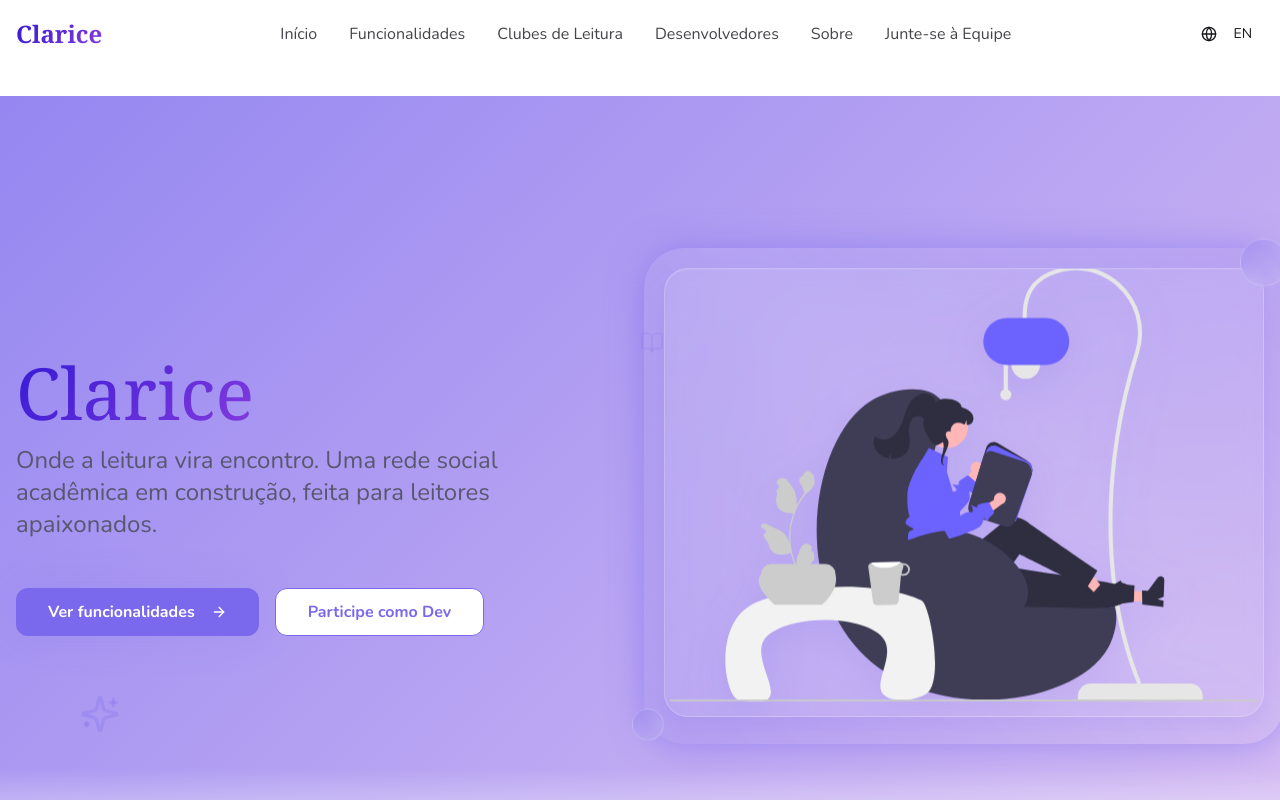
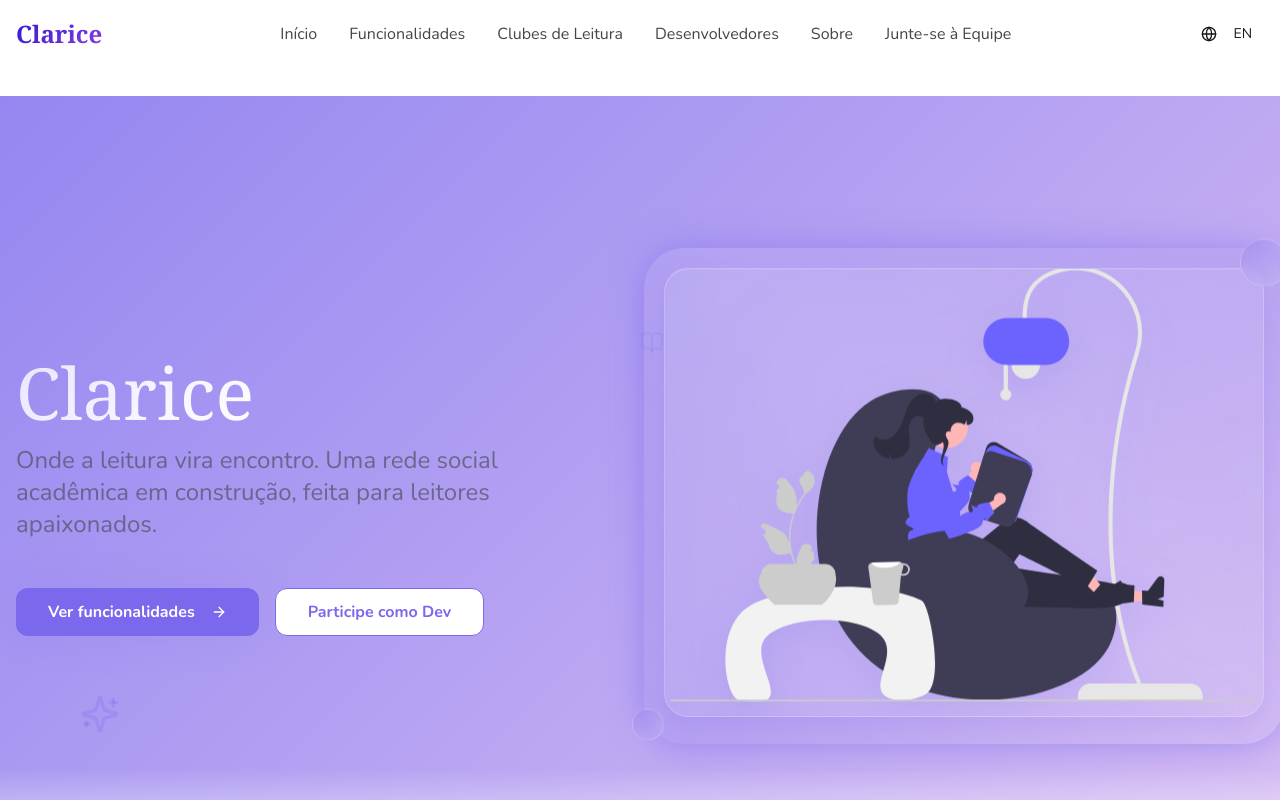
Before and after one commit to euclari/recruiting-lp, a React (Vite) app: page / in a window 1280 px wide. Shown: the top 800 px of the page. Built offline with nearby package versions, Linux system fonts and the light colour scheme; the HTML template or start-up script is replaced by a standard one.

Commit message:
feat(hero): enhance title legibility with new gradient style
- Updated the hero section title to use a brighter gradient for improved readability.
- Adjusted subtitle text color for better contrast and visual appeal.

```diff
--- a/src/components/pages/HeroSection.tsx
+++ b/src/components/pages/HeroSection.tsx
@@ -21,12 +21,12 @@ const HeroSection = () => {
         <div className="grid lg:grid-cols-2 gap-12 items-center">
           <div className="text-center lg:text-left">
             <h1 className="text-5xl md:text-6xl lg:text-7xl font-serif font-normal mb-4 fade-in-up leading-tight">
-              <span className="gradient-text">
+              <span className="gradient-text-hero">
                 {t('hero.title')}
               </span>
             </h1>
 
-            <p className="text-xl md:text-2xl text-muted-foreground/90 mb-12 max-w-3xl mx-auto lg:mx-0 fade-in-up delay-300 leading-relaxed">
+            <p className="text-xl md:text-2xl text-muted-foreground/70 mb-12 max-w-3xl mx-auto lg:mx-0 fade-in-up delay-300 leading-relaxed">
               {t('hero.subtitle')}
             </p>
 
--- a/src/index.css
+++ b/src/index.css
@@ -437,6 +437,14 @@ All colors MUST be HSL.
     background-clip: text;
   }
 
+  /* Brighter gradient specifically for the hero title to increase legibility */
+  .gradient-text-hero {
+    background: var(--gradient-text-hero);
+    -webkit-background-clip: text;
+    -webkit-text-fill-color: transparent;
+    background-clip: text;
+  }
+
   /* Glass Effect */
   .glass-card {
     background: rgba(255, 255, 255, 0.7);
```
